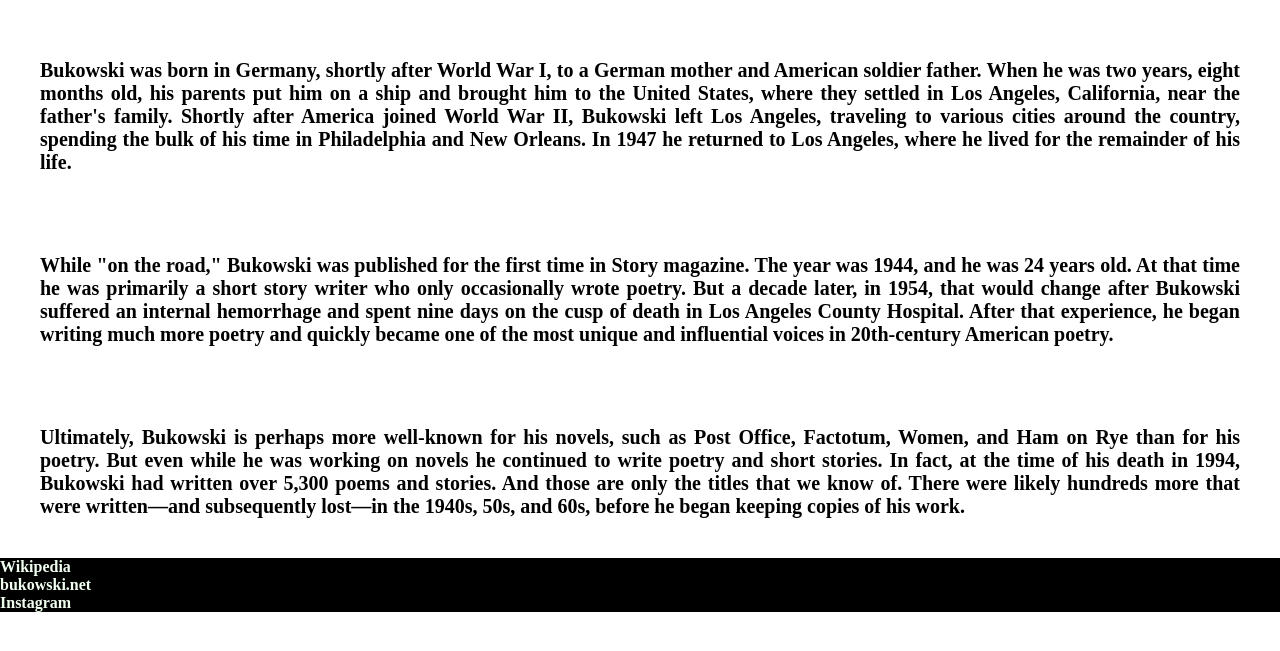
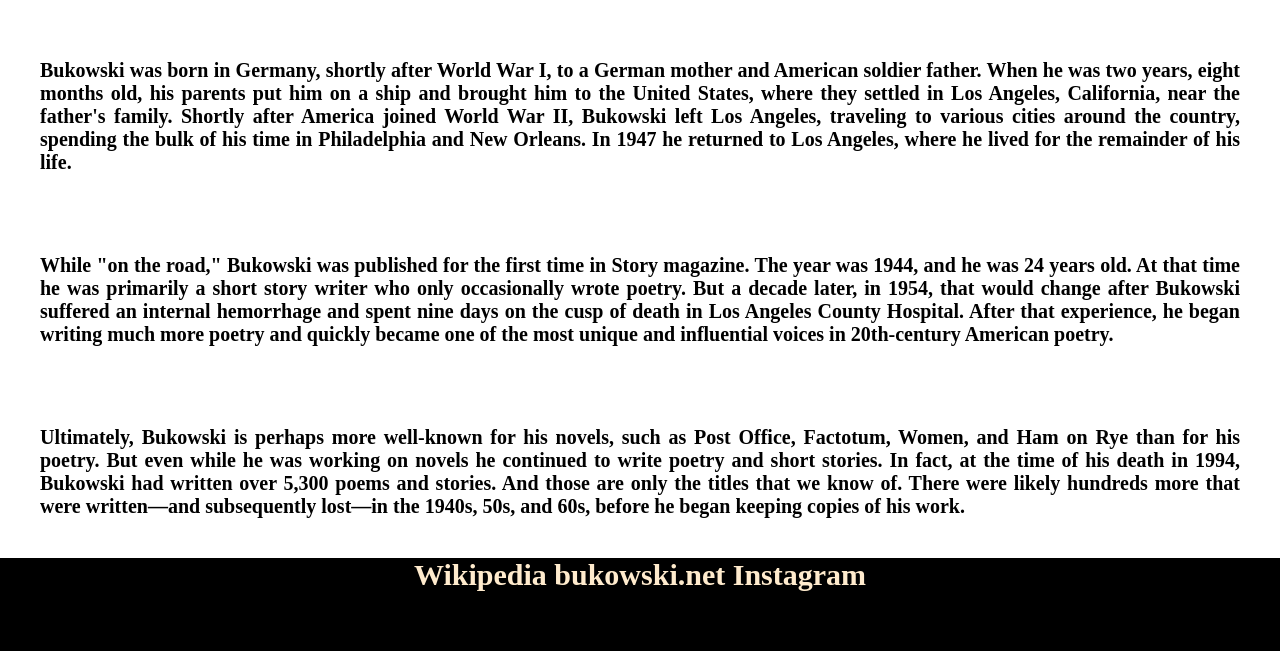
Before and after one commit to KrisHoody/charles_bukowski-writer, a plain HTML site: page index.html in a window 1280 px wide. Shown: the part 545-1196 px from the top of the page. Before the commit the page ends 1157 px from the top, so only its background shows below. Drawn offline with Linux system fonts and the light colour scheme; a web font is replaced by a local one.

Commit message:
Add styles for footer

```diff
--- a/assets/css/style2.css
+++ b/assets/css/style2.css
@@ -24,11 +24,15 @@ body {
     font-size: 30px;
 }
 
-h1, a {
+h1 {
     color:honeydew;
     text-decoration: none;
 }
 
+a {
+    color: blanchedalmond;
+    text-decoration: none;
+}
 #menu a:hover {
     border-bottom: 3px solid black;
 }
@@ -60,4 +64,16 @@ h2 {
 
 footer {
     background-color: black;
+    height: 150px;
 }
+
+
+#useful-links {
+    text-align: center;
+}
+
+#useful-links > li {
+    display: inline;
+    font-size: 30px;
+
+}
--- a/index.html
+++ b/index.html
@@ -62,7 +62,7 @@
     </div>
   </section>
   <footer>
-    <ul class="useful_links">
+    <ul id="useful-links">
       <li>
         <a href="https://en.wikipedia.org/wiki/Charles_Bukowski" aria-label="Visit Charles Bukowski Wikipedia"
           target="_blank">Wikipedia</a>
```
